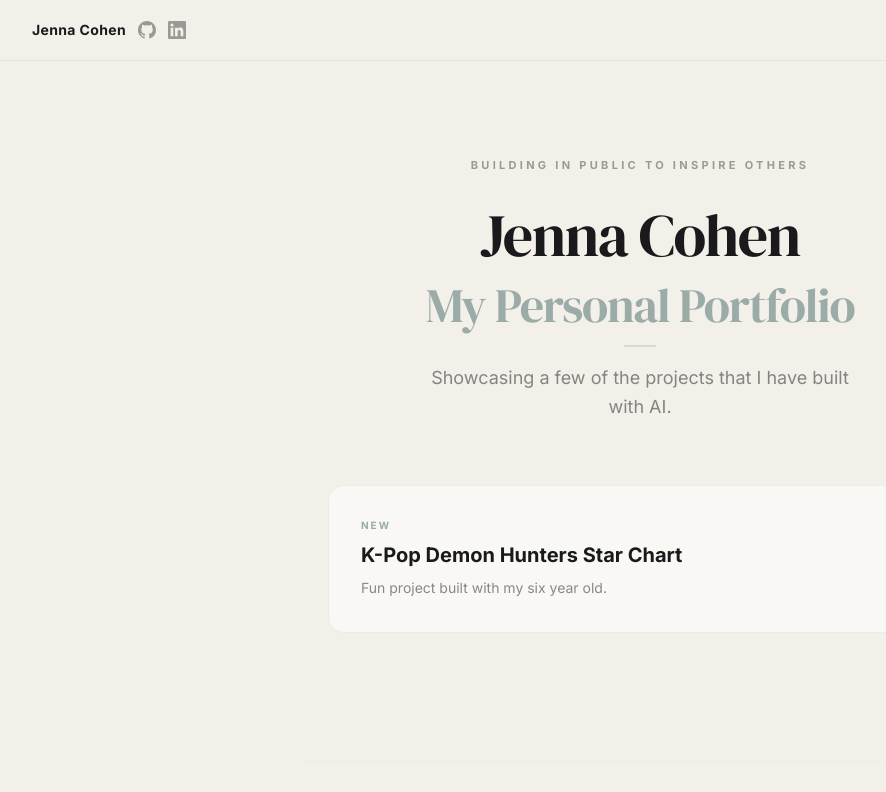
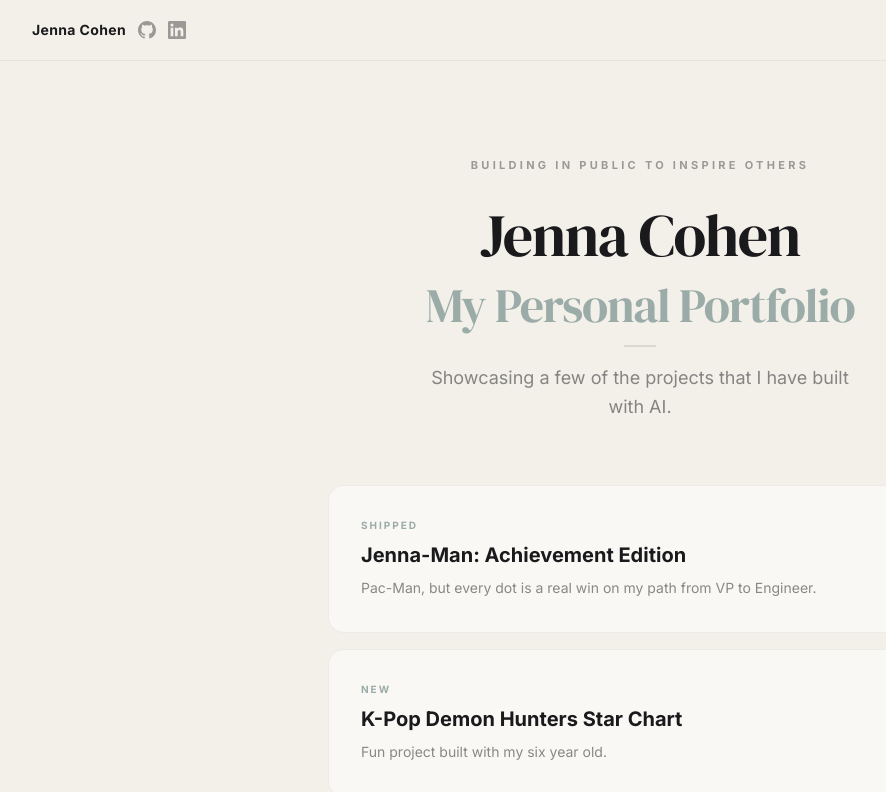
Before and after one commit to JennaCohen1/public-personal-website, a Next.js app: page / in a window 1280 px wide. Shown: the top 792 px of the page, without its empty margins (0-886 px from the left). Built offline with nearby package versions, Linux system fonts and the light colour scheme.

Commit message:
Add Jenna-Man project card to portfolio
Co-Authored-By: Claude Sonnet 4.6 <noreply@anthropic.com>

```diff
--- a/src/app/page.tsx
+++ b/src/app/page.tsx
@@ -4,6 +4,18 @@ import React, { useState } from 'react';
 import { ArrowLeft, ExternalLink, Circle } from 'lucide-react';
 
 const PROJECTS = [
+  {
+    id: "jenna-man",
+    title: "Jenna-Man: Achievement Edition",
+    status: "SHIPPED",
+    description: "Pac-Man, but every dot is a real win on my path from VP to Engineer.",
+    github: "https://github.com/JennaCohen1/Jenna-Man",
+    website: "https://jenna-man.vercel.app/",
+    image: "/Jenna-man-preview.png",
+    pitch: "Pac-Man, but every dot is a real win on my path from VP to Engineer.",
+    concept: "Claude built this game to celebrate the milestones I hit while learning to code — from 'git configured' to 'always checks the diff'. Each collectible in the maze represents a real achievement on my VP → Engineer journey. It's a love letter to progress, wrapped in retro arcade nostalgia.",
+    guide: "Hit Start and navigate the maze — or let Auto-Play show you around. Every dot you eat surfaces a real achievement. Grab a power pellet to take down the ghosts. See how many wins you can collect."
+  },
   {
     id: "project-one",
     title: "K-Pop Demon Hunters Star Chart",
```
